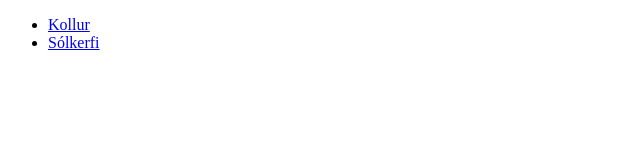
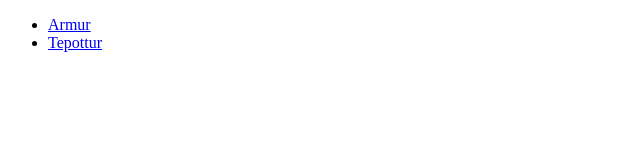
Before and after one commit to RbrtNkvi/tolvugrafik, a plain HTML site: page h5/h5.html in a window 1280 px wide. Shown: the full height of the page, 0-640 px from the left. Drawn offline with Linux system fonts and the light colour scheme.

Commit message:
Please enter the commit message for your changes. Lines starting

```diff
--- a/h5/h5.html
+++ b/h5/h5.html
@@ -3,10 +3,10 @@
   <body>
     <ul>
       <li>
-        <a href="./armur.html">Kollur</a>
+        <a href="./armur.html">Armur</a>
       </li>
       <li>
-        <a href="./teapot.html">Sólkerfi</a>
+        <a href="./teapot.html">Tepottur</a>
       </li>
     </ul>
   </body>
```
